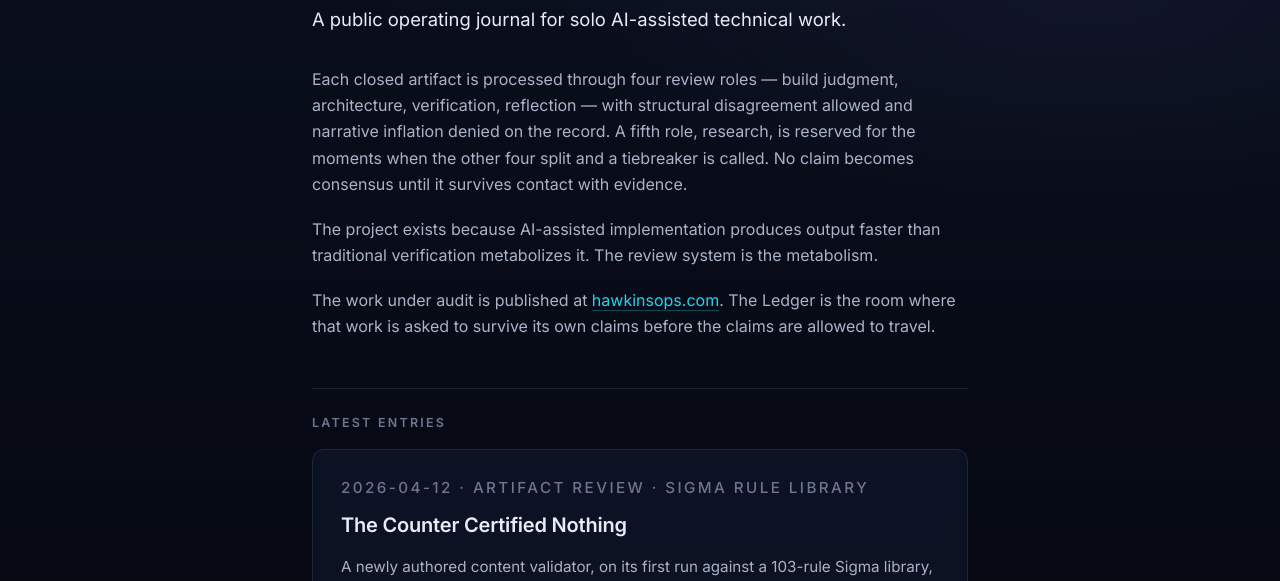
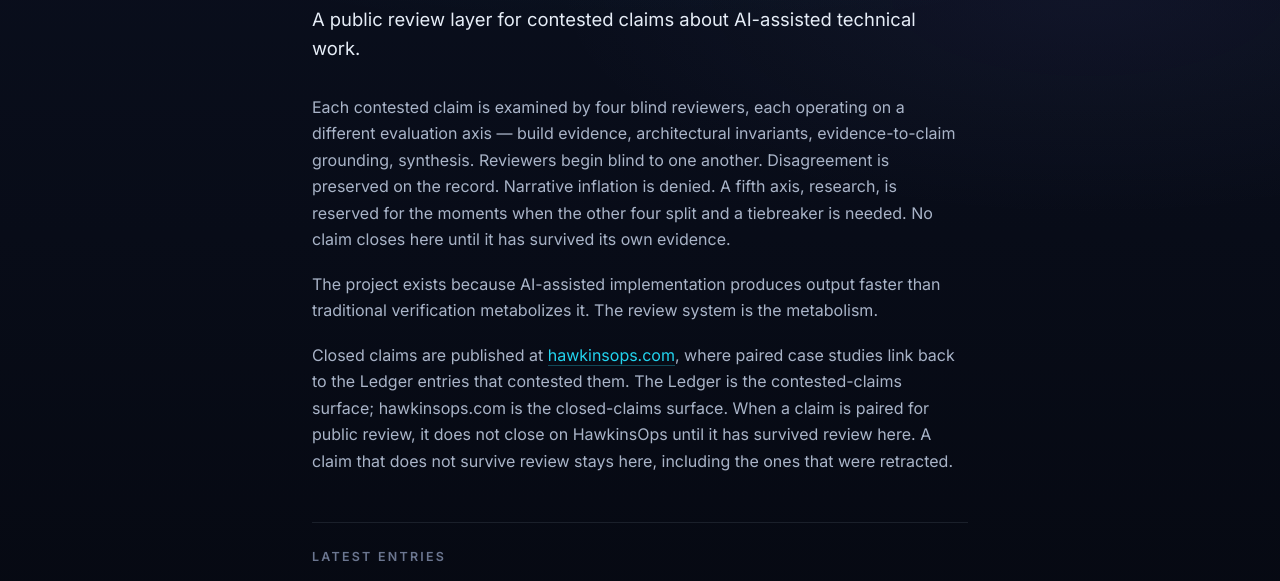
Before and after one commit to raylee-hawkins/rayleeops, a plain HTML site: page index.html in a window 1280 px wide. Shown: the part 166-747 px from the top of the page. Drawn offline with Linux system fonts and the light colour scheme.

Commit message:
homepage and footer: align framing with installed pairing model

```diff
--- a/index.html
+++ b/index.html
@@ -4,9 +4,9 @@
 <meta charset="utf-8">
 <meta name="viewport" content="width=device-width, initial-scale=1">
 <title>The Ledger</title>
-<meta name="description" content="A public operating journal for solo AI-assisted technical work.">
+<meta name="description" content="A public review layer for contested claims about AI-assisted technical work.">
 <meta property="og:title" content="The Ledger">
-<meta property="og:description" content="A public operating journal for solo AI-assisted technical work.">
+<meta property="og:description" content="A public review layer for contested claims about AI-assisted technical work.">
 <meta property="og:type" content="website">
 <meta property="og:url" content="https://rayleeops.com/">
 <link rel="preconnect" href="https://fonts.googleapis.com">
@@ -24,13 +24,13 @@
 
 <main class="wrap">
   <h1>The Ledger</h1>
-  <p class="lede">A public operating journal for solo AI-assisted technical work.</p>
+  <p class="lede">A public review layer for contested claims about AI-assisted technical work.</p>
 
-  <p>Each closed artifact is processed through four review roles &mdash; build judgment, architecture, verification, reflection &mdash; with structural disagreement allowed and narrative inflation denied on the record. A fifth role, research, is reserved for the moments when the other four split and a tiebreaker is called. No claim becomes consensus until it survives contact with evidence.</p>
+  <p>Each contested claim is examined by four blind reviewers, each operating on a different evaluation axis &mdash; build evidence, architectural invariants, evidence-to-claim grounding, synthesis. Reviewers begin blind to one another. Disagreement is preserved on the record. Narrative inflation is denied. A fifth axis, research, is reserved for the moments when the other four split and a tiebreaker is needed. No claim closes here until it has survived its own evidence.</p>
 
   <p>The project exists because AI-assisted implementation produces output faster than traditional verification metabolizes it. The review system is the metabolism.</p>
 
-  <p>The work under audit is published at <a href="https://hawkinsops.com/">hawkinsops.com</a>. The Ledger is the room where that work is asked to survive its own claims before the claims are allowed to travel.</p>
+  <p>Closed claims are published at <a href="https://hawkinsops.com/">hawkinsops.com</a>, where paired case studies link back to the Ledger entries that contested them. The Ledger is the contested-claims surface; hawkinsops.com is the closed-claims surface. When a claim is paired for public review, it does not close on HawkinsOps until it has survived review here. A claim that does not survive review stays here, including the ones that were retracted.</p>
 
   <h2>Latest entries</h2>
 
@@ -57,7 +57,7 @@
 </main>
 
 <footer class="site">
-  <p>The Ledger is written by Raylee Hawkins and the model roles she routes her work through. The operator is human. The reviewers are not. The verification is the point.</p>
+  <p>The Ledger is written by Raylee Hawkins; each entry is examined by blind reviewers on different evaluation axes against the evidence. The operator is human. The reviewers are not. The verification is the point.</p>
 </footer>
 </body>
 </html>
```
Also changed, not shown: entries/2026-04-01-pipeline-ate-itself.html (+1 -1 lines), entries/2026-04-07-dashboard-lied-politely.html (+1 -1 lines), entries/2026-04-11-counter-certified-nothing.html (+1 -1 lines), entries/_template-weekly-consensus.html (+1 -1 lines), receipts.html (+1 -1 lines), roles.html (+1 -1 lines), why.html (+1 -1 lines).
